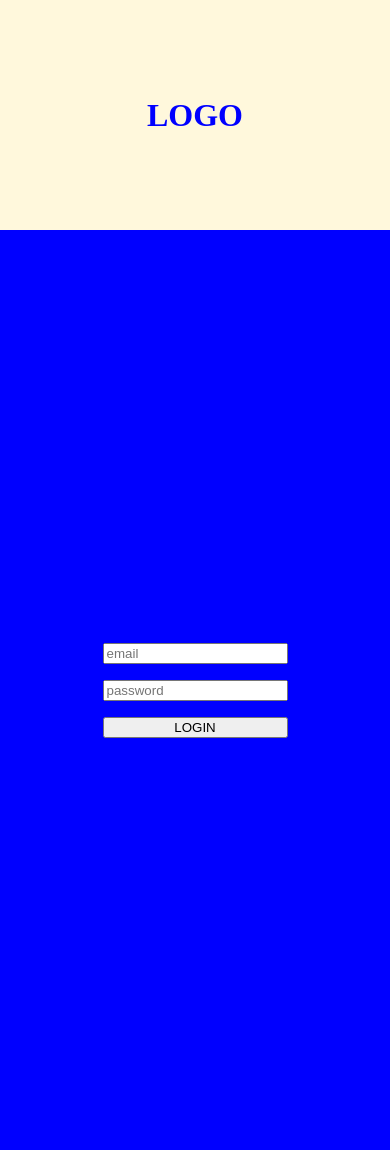
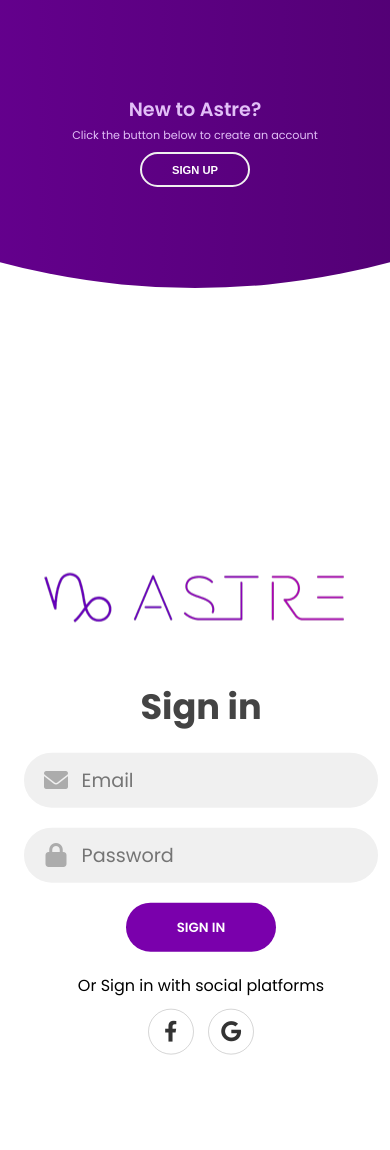
Before and after one commit to Kaspyy/astre, a PHP site: page /public/views/login.html in a window 390 px wide. Run offline with PHP 8.4, Linux system fonts and the light colour scheme.

Commit message:
login page done

```diff
--- a/public/css/style.css
+++ b/public/css/style.css
@@ -1,51 +1,402 @@
-:root {
-    --main-color: lime;
-}
-
-body {
-  color: blue;
-  display: flex;
-  flex-direction: row;
+* {
+  margin: 0;
+  padding: 0;
+  box-sizing: border-box;
 }
 
 body,
-h1 {
-  margin: 0;
+input {
+  font-family: "Poppins", sans-serif;
 }
 
-.logo {
-  background-color: cornsilk;
+.container {
+  position: relative;
+  width: 100%;
+  background-color: white;
+  min-height: 100vh;
+  overflow: hidden;
 }
 
-.login-form {
-  background-color: blue;
+.forms-container {
+  position: absolute;
+  width: 100%;
+  height: 100%;
+  top: 0;
+  left: 0;
 }
 
-.logo,
-.login-form {
-  height: 100vh;
-  width: 100%;
-  display: flex;
-  justify-content: center;
-  align-items: center;
+.container::before {
+  content: "";
+  position: absolute;
+  height: 2000px;
+  width: 2000px;
+  top: -10%;
+  right: 48%;
+  background-image: linear-gradient(90deg, #7a00ac 0%, #3d0056 100%);
+  transform: translateY(-50%);
+  border-radius: 50%;
+  z-index: 6;
+  transition: 1.8s ease-in-out;
 }
 
 form {
   display: flex;
   flex-direction: column;
-  gap: 1em;
+  justify-content: center;
+  align-items: center;
+  padding: 0 5rem;
+  grid-column: 1 / 2;
+  grid-row: 1 / 2;
+  transition: 0.2s 0.7s ease-in-out;
 }
 
-@media screen and (max-device-width: 411px), screen and (max-width: 411px) {
-  body {
-    flex-direction: column;
+.title {
+  font-size: 2.2rem;
+  color: #444;
+  margin-bottom: 10px;
+}
+
+.input-field {
+  max-width: 380px;
+  width: 100%;
+  height: 55px;
+  background-color: #f0f0f0;
+  margin: 10px 0;
+  border-radius: 55px;
+  display: grid;
+  grid-template-columns: 15% 85%;
+  padding: 0 0.4rem;
+  position: relative;
+}
+
+.input-field i {
+  text-align: center;
+  line-height: 55px;
+  color: #acacac;
+  font-size: 1.5rem;
+}
+
+.input-field input {
+  background: none;
+  outline: none;
+  border: none;
+  line-height: 1;
+  font-weight: 600;
+  font-size: 1.2rem;
+  color: #333;
+}
+
+.input-field input:placeholder-shown {
+  color: #aaa;
+  font-weight: 500;
+}
+
+.btn {
+  width: 150px;
+  height: 49px;
+  outline: none;
+  border: none;
+  border-radius: 48px;
+  background-color: #7a00ac;
+  color: white;
+  text-transform: uppercase;
+  font-weight: 600;
+  margin: 10px 0;
+  transition: all 0.5s;
+}
+
+.btn:hover {
+  background-color: rgb(128, 11, 196);
+  cursor: pointer;
+}
+
+.social-text {
+  padding: 0.7rem 0;
+}
+
+.social-media {
+  display: flex;
+  justify-content: center;
+}
+
+.social-icon {
+  height: 46px;
+  width: 46px;
+  border: 1px solid #3333;
+  margin: 0 0.45rem;
+  display: flex;
+  justify-content: center;
+  align-items: center;
+  text-decoration: none;
+  color: #333;
+  font-size: 1.3rem;
+  border-radius: 50%;
+  transition: all 0.5s;
+}
+
+.social-icon:hover {
+  color: rgb(128, 11, 196);
+  border-color: #7a00ac;
+}
+
+.signin-signup {
+  position: absolute;
+  top: 50%;
+  left: 75%;
+  transform: translate(-50%, -50%);
+  width: 50%;
+  display: grid;
+  grid-template-columns: 1fr;
+  z-index: 5;
+  transition: 1s 0.7s ease-in-out;
+}
+
+form.sign-in-form {
+  z-index: 2;
+}
+
+form.sign-up-form {
+  z-index: 1;
+  opacity: 0;
+}
+
+.logo {
+  width: 150%;
+  text-align: center;
+  margin-bottom: 50px;
+}
+
+.logo_mobile {
+  display: none;
+}
+
+.panels-container {
+  position: absolute;
+  width: 100%;
+  height: 100%;
+  top: 0;
+  left: 0;
+  display: grid;
+  grid-template-columns: repeat(2, 1fr);
+}
+
+.panel {
+  display: flex;
+  flex-direction: column;
+  align-items: flex-start;
+  justify-content: space-around;
+  text-align: center;
+  z-index: 7;
+}
+
+.left-panel {
+  pointer-events: all;
+  padding: 3rem 17% 2rem 12%;
+  align-items: flex-end;
+}
+.right-panel {
+  pointer-events: none;
+  padding: 7rem 12% 2rem 17%;
+  align-items: flex-start;
+}
+
+.panel .content {
+  color: rgb(226, 191, 247);
+  transition: .9s .6s ease-in-out;
+}
+
+.panel h3 {
+  font-weight: 600;
+  line-height: 1;
+  font-size: 1.5rem;
+}
+
+.panel p {
+  font-size: 0.95rem;
+  padding: 0.75rem 0;
+}
+
+.btn.transparent {
+  margin: 0;
+  background: none;
+  border: 2px solid #f0f0f0;
+  width: 130px;
+  height: 41px;
+  font-weight: 600;
+  font-size: 0.8rem;
+}
+.image {
+  width: 100%;
+  transition: 1.1s .4s ease-in-out;
+}
+
+.right-panel .content, .right-panel .image {
+  transform: translateX(800px);
+}
+
+/*ANIMATION*/
+
+.container.sign-up-mode::before {
+  transform: translate(100%, -50%);
+  right: 52%;
+}
+
+.container.sign-up-mode .left-panel .image,
+.container.sign-up-mode .left-panel .content {
+  transform: translateX(-800px);
+}
+
+.container.sign-up-mode .right-panel .content,
+.container.sign-up-mode .right-panel .image {
+  transform: translateX(0px);
+}
+
+.container.sign-up-mode .left-panel {
+  pointer-events: none;
+}
+.container.sign-up-mode .right-panel {
+  pointer-events: all;
+}
+
+.container.sign-up-mode .signin-signup {
+  left: 25%;
+}
+
+.container.sign-up-mode form.sign-in-form {
+  z-index: 1;
+  opacity: 0;
+}
+
+.container.sign-up-mode form.sign-up-form {
+  z-index: 2;
+  opacity: 1;
+}
+
+@media (max-width: 1070px) {
+  .container{
+    min-height: 800px;
+    height: 100vh;
+  }
+  .logo{
+    max-width: 100%;
+  }
+
+  .container::before{
+    width: 1500px;
+    height: 1500px;
+    left: 30%;
+    bottom: 75%;
+    transform: translateX(-50%);
+    right: initial;
+    top: initial;
+    transition: 2s ease-in-out;
+  }
+  .signin-signup {
+    width: 100%;
+    left: 50%;
+    top: 95%;
+    transform: translate(-50%, -100%);
+    transition: 1s 0.8s ease-in-out;
+  }
+
+  .panels-container {
+    z-index: 10;
+    grid-template-columns: 1fr;
+    grid-template-rows: 1fr 2fr 1fr;
+  }
+
+  .panel {
+    flex-direction: row;
+    justify-content: space-around;
+    align-items: center;
+    padding: 2.5rem 8%;
+  }
+
+  .panel .content {
+    padding-right: 15%;
+    transition: 0.9s 0.8s ease-in-out;
+  }
+
+  .panel h3 {
+    font-size: 1.2rem;
+  }
+
+  .panel p {
+    font-size: 0.7rem;
+    padding: 0.5rem 0;
+  }
+
+  .btn.transparent {
+    width: 110px;
+    height: 35px;
+    font-size: 0.7rem;
+  }
+
+  .left-panel {
+    grid-row: 1 / 2;
+  }
+  .right-panel {
+    grid-row: 3 / 4;
+  }
+
+
+  .image {
+    width: 200px;
+    transition: 0.9s 0.6s ease-in-out;
+  }
+
+
+  .right-panel .content, .right-panel .image {
+    transform: translateY(300px);
+  }
+
+  .container.sign-up-mode::before {
+    transform: translate(-50%, 100%);
+    bottom: 23%;
+    right: initial;
+  }
+
+  .container.sign-up-mode .left-panel .image,
+  .container.sign-up-mode .left-panel .content {
+    transform: translateY(-300px);
+  }
+
+  .container.sign-up-mode .signin-signup {
+    top: 5%;
+    transform: translate(-50%, 0);
+    left: 50%;
+  }
+}
+
+@media (max-width: 570px) {
+  form {
+    max-width: 390px;
+    padding: 0 0.75rem 0 1.5rem ;
   }
 
   .logo {
-    height: 20vh;
+    display: none;
+  }
+  .logo_mobile {
+    display: block;
+    margin-bottom: 50px;
+    margin-right: 15px;
+  }
+  .image {
+    display: none;
   }
 
-  .login-form {
-    height: 80vh;
+  .panel .content {
+    padding: 0.5rem 1rem;
+  }
+
+  .container::before {
+    bottom: 75%;
+    left: 50%;
+  }
+
+  .container.sign-up-mode::before{
+    bottom: 20%;
+    left: 50%;
   }
 }
--- a/public/views/login.html
+++ b/public/views/login.html
@@ -4,17 +4,104 @@
     <meta charset="UTF-8" />
     <meta http-equiv="X-UA-Compatible" content="IE=edge" />
     <meta name="viewport" content="width=device-width, initial-scale=1.0" />
-    <link rel="stylesheet" type="text/css" href="../css/style.css" />
-    <title>LOGIN</title>
+    <link
+      rel="stylesheet"
+      href="https://cdnjs.cloudflare.com/ajax/libs/font-awesome/6.0.0-beta2/css/all.min.css"
+      integrity="sha512-YWzhKL2whUzgiheMoBFwW8CKV4qpHQAEuvilg9FAn5VJUDwKZZxkJNuGM4XkWuk94WCrrwslk8yWNGmY1EduTA=="
+      crossorigin="anonymous"
+      referrerpolicy="no-referrer"
+    />
+    <link rel="preconnect" href="https://fonts.googleapis.com" />
+    <link rel="preconnect" href="https://fonts.gstatic.com" crossorigin />
+    <link
+      href="https://fonts.googleapis.com/css2?family=Poppins:wght@300;400;600;700&display=swap"
+      rel="stylesheet"
+    />
+    <title>Sign in and Sign Up Form</title>
+    <link rel="stylesheet" href="../css/style.css" />
   </head>
   <body>
-    <h1 class="logo">LOGO</h1>
-    <div class="login-form">
-      <form>
-        <input type="text" placeholder="email" />
-        <input type="password" placeholder="password" />
-        <button>LOGIN</button>
-      </form>
+    <div class="container">
+      <div class="forms-container">
+        <div class="signin-signup">
+          <form action="#" class="sign-in-form">
+            <div class="logo">
+              <img src="../img/logo.svg" />
+            </div>
+            <div class="logo_mobile">
+              <img src="../img/logo_mobile.png" />
+            </div>
+            <h2 class="title">Sign in</h2>
+            <div class="input-field">
+              <i class="fas fa-envelope"></i>
+              <input type="text" placeholder="Email" />
+            </div>
+            <div class="input-field">
+              <i class="fas fa-lock"></i>
+              <input type="password" placeholder="Password" />
+            </div>
+            <input type="submit" class="btn solid" value="Sign in" />
+            <p class="social-text">Or Sign in with social platforms</p>
+            <div class="social-media">
+              <a href="#" class="social-icon">
+                <i class="fab fa-facebook-f"></i>
+              </a>
+              <a href="#" class="social-icon">
+                <i class="fab fa-google"></i>
+              </a>
+            </div>
+          </form>
+        <form action="#" class="sign-up-form">
+          <div class="logo">
+            <img src="../img/logo.svg" />
+          </div>
+          <div class="logo_mobile">
+            <img src="../img/logo_mobile.png" />
+          </div>
+          <h2 class="title">Sign Up</h2>
+          <div class="input-field">
+            <i class="fas fa-envelope"></i>
+            <input type="text" placeholder="Email" />
+          </div>
+          <div class="input-field">
+            <i class="fas fa-lock"></i>
+            <input type="password" placeholder="Password" />
+          </div>
+          <div class="input-field">
+            <i class="fas fa-lock"></i>
+            <input type="password" placeholder="Repeat password" />
+          </div>
+          <input type="submit" class="btn solid" value="Sign up" />
+          <p class="social-text">Or Sign Up with social platforms</p>
+          <div class="social-media">
+            <a href="#" class="social-icon">
+              <i class="fab fa-facebook-f"></i>
+            </a>
+            <a href="#" class="social-icon">
+              <i class="fab fa-google"></i>
+            </a>
+          </div>
+        </form>
+      </div>
+      <div class="panels-container">
+        <div class="panel left-panel">
+          <div class="content">
+            <h3>New to Astre?</h3>
+            <p>Click the button below to create an account</p>
+            <button class="btn transparent" id="sign-up-btn">Sign up</button>
+          </div>
+          <img src="../img/undraw_pure_love_ay-8-a.svg" class="image" alt="" />
+        </div>
+        <div class="panel right-panel">
+          <div class="content">
+            <h3>Already a member?</h3>
+            <p>Click the button below</p>
+            <button class="btn transparent" id="sign-in-btn">Sign in</button>
+          </div>
+          <img src="../img/undraw_love_re_mwbq.svg" class="image" alt="" />
+        </div>
+      </div>
     </div>
+    <script src="../js/app.js"></script>
   </body>
 </html>
```
Also changed, not shown: public/img/logo.svg (added), public/img/logo_mobile.png (added), public/img/logo_mobile.svg (added), public/img/undraw_login_re_4vu2.svg (added), public/img/undraw_love_re_mwbq.svg (added), public/img/undraw_pure_love_ay-8-a.svg (added), public/js/app.js (added).
